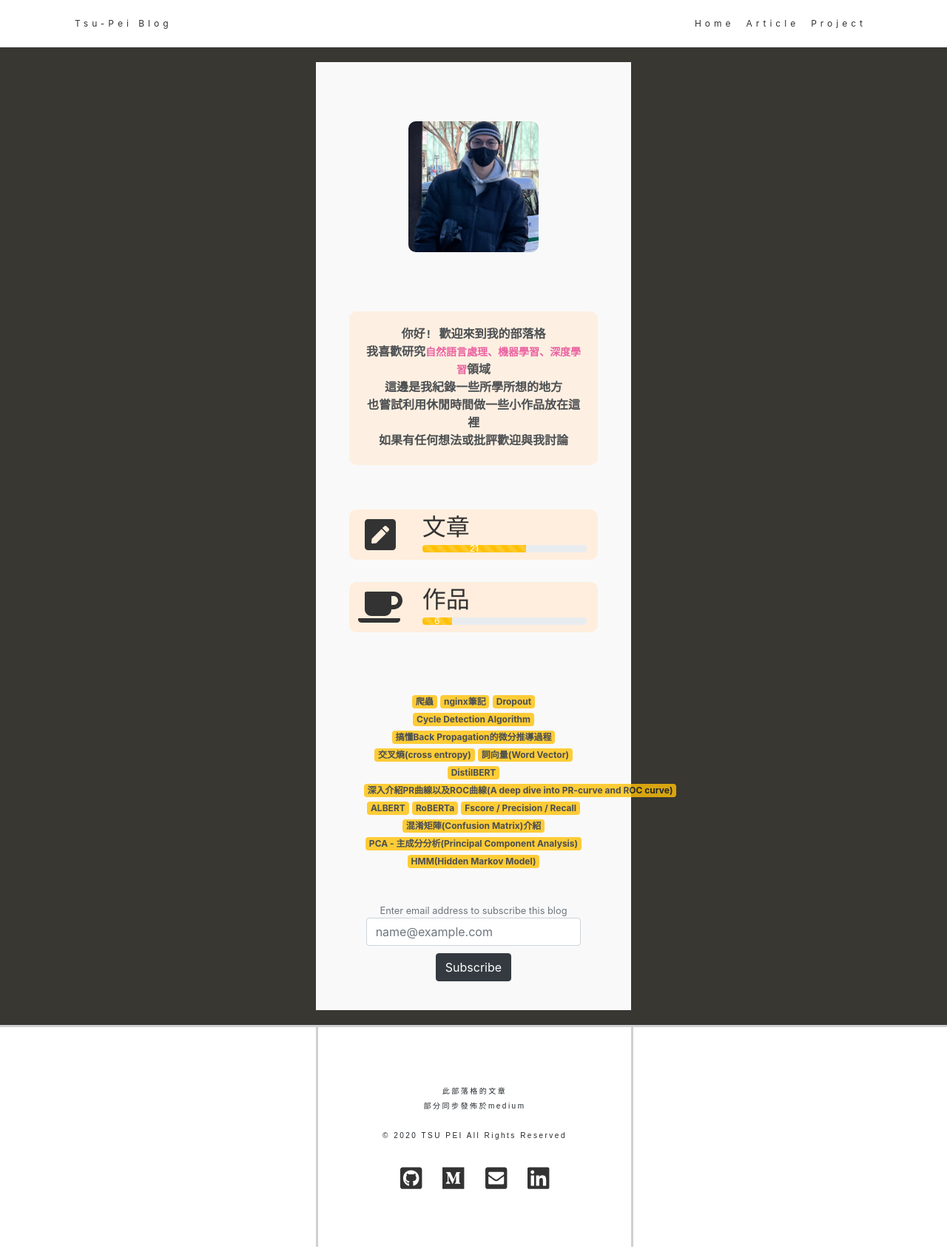
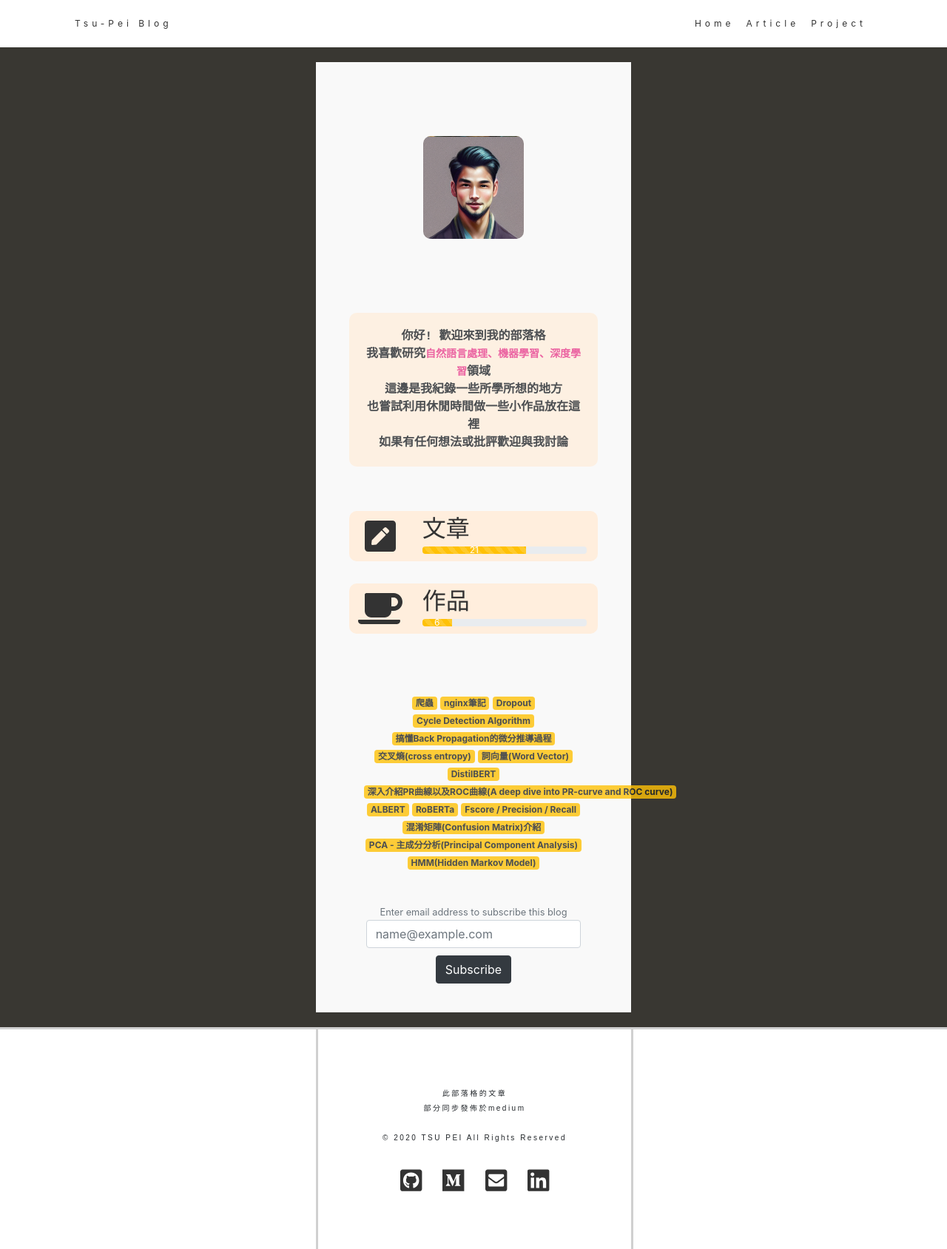
Before and after one commit to tsupei/tsupei.github.io, a Jekyll site: the page built from index.html, in a window 1280 px wide. Shown: the whole page at 74% size. Built offline with Jekyll 4.4.1, drawn with Linux system fonts in a browser that asks for light colours; nearby versions of some CDN libraries.

Commit message:
Update profile photo.

```diff
--- a/_includes/profile-page/photo-section.html
+++ b/_includes/profile-page/photo-section.html
@@ -1,4 +1,4 @@
 
 <div class="profile-page-photo-section">
-	<img src="{{site.baseurl}}/res/photo/myself.JPG" class="img-fluid" style="max-width: calc(100% - 160px); margin: 80px; border-radius: 10px;">
+	<img src="{{site.baseurl}}/res/photo/blogicon.png" class="img-fluid" style="max-width: calc(100% - 200px); margin: 100px; border-radius: 10px;">
 </div>
```
Also changed, not shown: res/photo/blogicon.png (added).
